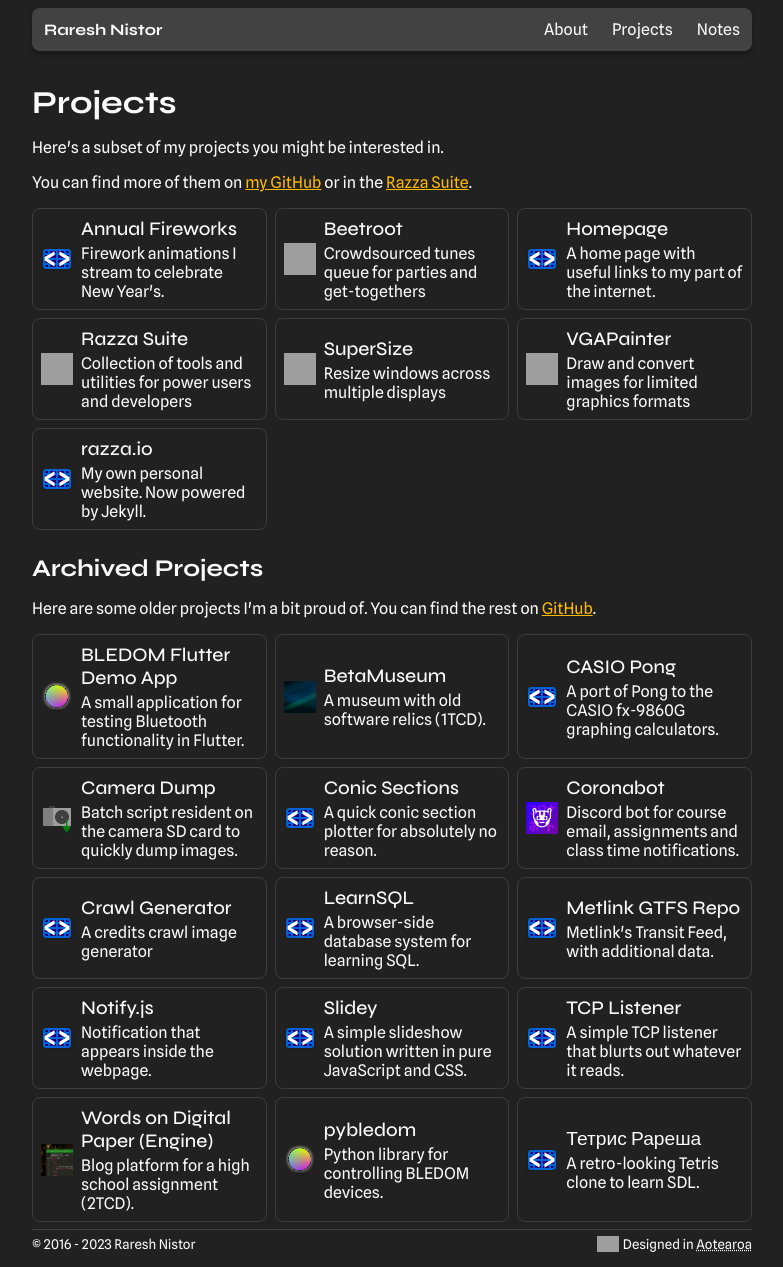
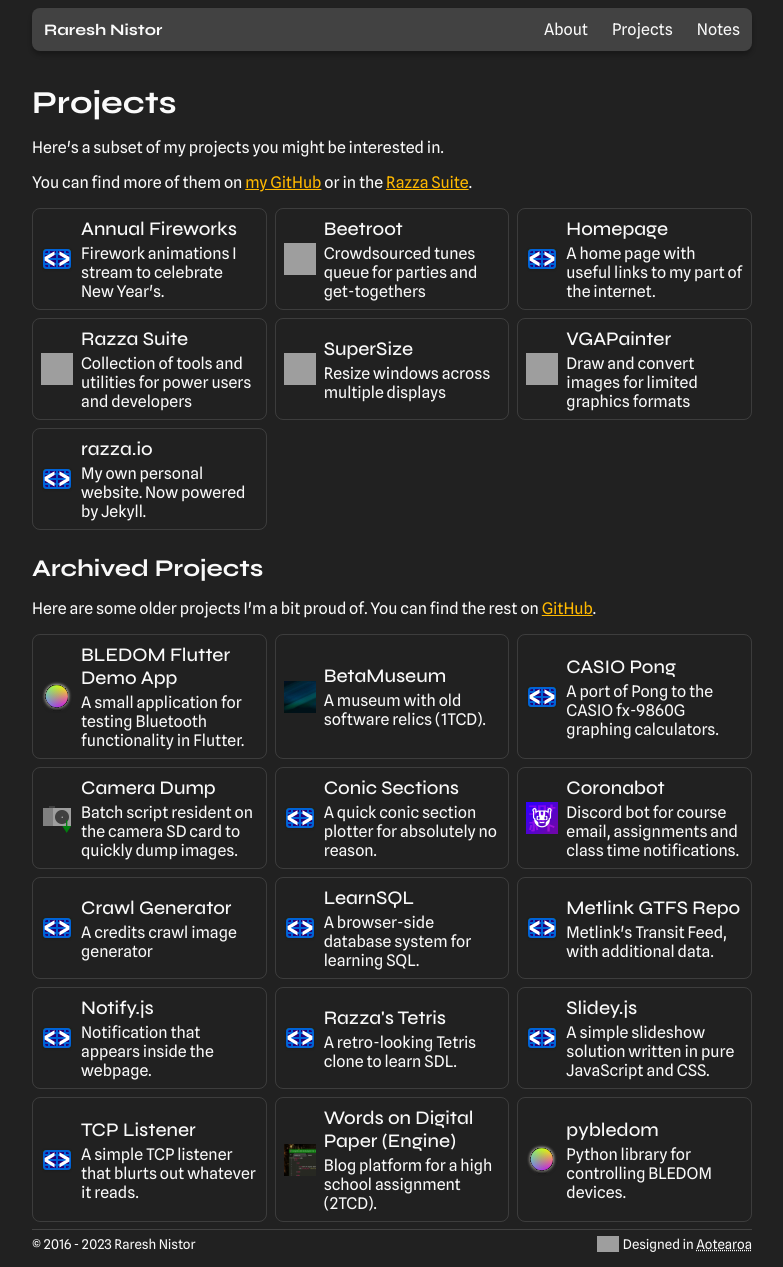
Before and after one commit to itisrazza/razza.io, a Jekyll site: the page built from projects.html, in a window 1280 px wide. Shown: the whole page, without its empty margins (248-1031 px from the left). Built offline with Jekyll 4.4.1, drawn with Linux system fonts in a browser that asks for light colours; some web fonts are replaced; grey boxes are pictures that could not be loaded.

Commit message:
Rename projects

```diff
--- a/_data/projects.yml
+++ b/_data/projects.yml
@@ -44,7 +44,7 @@
   icon: coronabot.png
   archived: true
 
-- name: Тетрис Рареша
+- name: Razza's Tetris
   description: A retro-looking Tetris clone to learn SDL.
   link: https://github.com/itisrazza/tetris
   archived: true
@@ -88,7 +88,7 @@
   link: http://itisrazza.github.io/notify.js/
   archived: true
 
-- name: Slidey
+- name: Slidey.js
   description: A simple slideshow solution written in pure JavaScript and CSS.
   link: https://slidey.js.org
   archived: true
```
